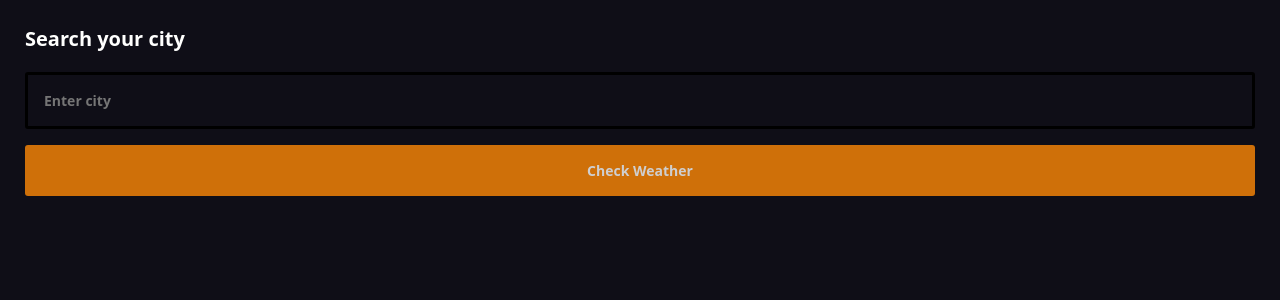
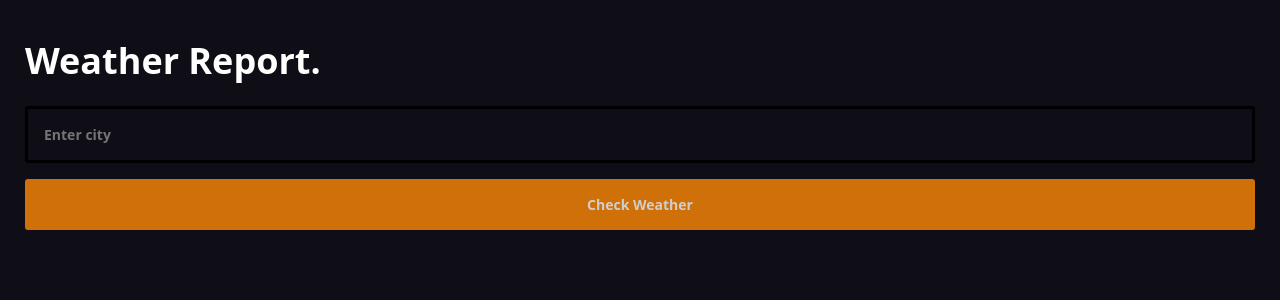
Before and after one commit to conuko/my-weather-app, a React (Create React App) app: page / in a window 1280 px wide. Shown: the top 300 px of the page. Built offline with nearby package versions, Linux system fonts and the light colour scheme.

Commit message:
style: finish styling CitySelector

```diff
--- a/src/components/CitySelector/CitySelector.js
+++ b/src/components/CitySelector/CitySelector.js
@@ -1,6 +1,6 @@
 import React, { useState } from 'react';
-import { H3 } from '../_base/text/Text';
-import { CheckWeatherButton, CheckWeatherInput } from './CitySelector.styles';
+import { H2 } from '../_base/text/Text';
+import { CheckWeatherButton, CheckWeatherInput, Container } from './CitySelector.styles';
 
 const CitySelector = ({ onSearch }) => {
   const [city, setCity] = useState('');
@@ -13,13 +13,13 @@ const CitySelector = ({ onSearch }) => {
 
   return (
     <>
-      <div>
+      <Container>
         <div>
-          <H3>Search your city</H3>
+          <H2>Weather Report.</H2>
         </div>
-      </div>
+      </Container>
 
-      <div>
+      <Container>
         <div>
           <form>
             <CheckWeatherInput
@@ -32,14 +32,14 @@ const CitySelector = ({ onSearch }) => {
             />
           </form>
         </div>
-      </div>
+      </Container>
 
-      <div>
+      <Container>
         <div>
           {/* The event handler to handle the button click */}
           <CheckWeatherButton type="button" onClick={() => onSearch(city)}>Check Weather</CheckWeatherButton>
         </div>
-      </div>
+      </Container>
     </>
   );
 };
--- a/src/components/CitySelector/CitySelector.styles.js
+++ b/src/components/CitySelector/CitySelector.styles.js
@@ -5,11 +5,16 @@ export const CheckWeatherButton = styled.button`
   border: none;
   font-size: ${theme.font.size.h5};
   font-weight: ${theme.font.weight.bold};
+  background-color: ${theme.color.orange};
+  opacity: 0.8;
   color: ${theme.color.text};
   cursor: pointer;
   border-radius: ${theme.border.radius};
   padding: 1rem 1.75rem;
   width: 100%;
+  &:hover {
+    opacity: 1;
+  }
 `;
 
 export const CheckWeatherInput = styled.input`
@@ -27,3 +32,8 @@ export const CheckWeatherInput = styled.input`
   transition: all .3s ease;
   width: 100%;
 `;
+
+export const Container = styled.div`
+  display: flex;
+  flex-direction: column;
+`;
--- a/src/components/_base/text/Text.js
+++ b/src/components/_base/text/Text.js
@@ -9,6 +9,14 @@ export const H1 = styled.h1`
   margin-bottom: 1rem;
 `;
 
+export const H2 = styled.h2`
+  font-size: ${theme.font.size.h2};
+  font-weight: ${theme.font.weight.bold};
+  line-height: 1.125;
+  margin-top: 1rem;
+  margin-bottom: 1rem;
+`;
+
 export const H3 = styled.h3`
   font-size: ${theme.font.size.h3};
   margin-bottom: 0.75rem;
--- a/src/styles/GlobalStyle.js
+++ b/src/styles/GlobalStyle.js
@@ -66,7 +66,7 @@ const GlobalStyle = createGlobalStyle`
     box-sizing: border-box;
     -webkit-font-smoothing: antialiased;
     -moz-osx-font-smoothing: grayscale;
-    font-family: ${theme.font.main};
+    font-family: 'Open Sans', sans-serif;
   }
   *, *:before, *:after {
     box-sizing: inherit;
@@ -83,15 +83,6 @@ const GlobalStyle = createGlobalStyle`
     font-family: 'Open Sans', sans-serif;
   }
 
-  button {
-    background-color: ${theme.color.orange};
-    opacity: 0.8;
-  }
-
-  button:hover {
-    opacity: 1;
-  }
-
   input:focus {
     box-shadow: 0 0 5px ${theme.color.red};
     border: 3px solid ${theme.color.red};
```
